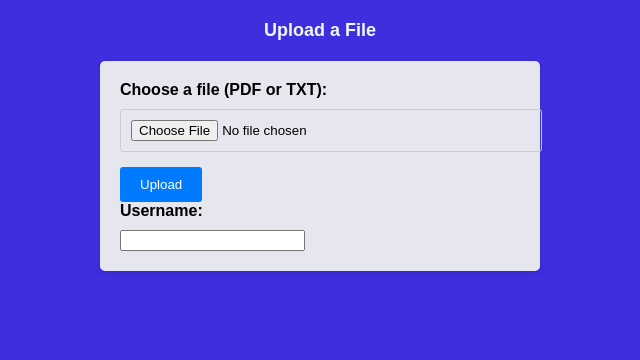
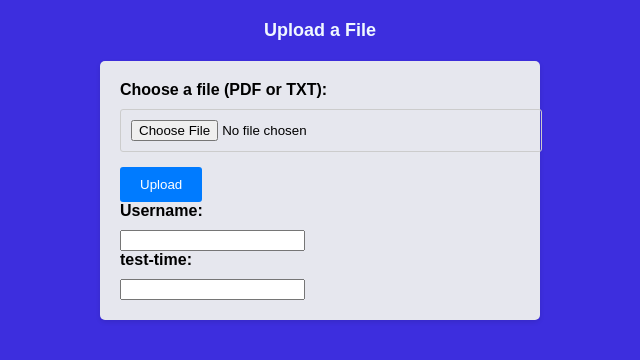
Before and after one commit to nikhilachalkar/Online-Examination-server, a website: page index.html in a window 1280 px wide. Shown: the whole page, without its empty margins (320-960 px from the left). Drawn offline with Linux system fonts and the light colour scheme.

Commit message:
Update index.html

```diff
--- a/index.html
+++ b/index.html
@@ -66,7 +66,8 @@
 <button type="submit">Upload</button>
          <label for="username">Username:</label>
         <input type="text" id="username" name="username" required>
-
+<label for="test-time">test-time:</label>
+        <input type="number" id="test-time" name="test-time" required>
     </form>
 
     <script>
```
